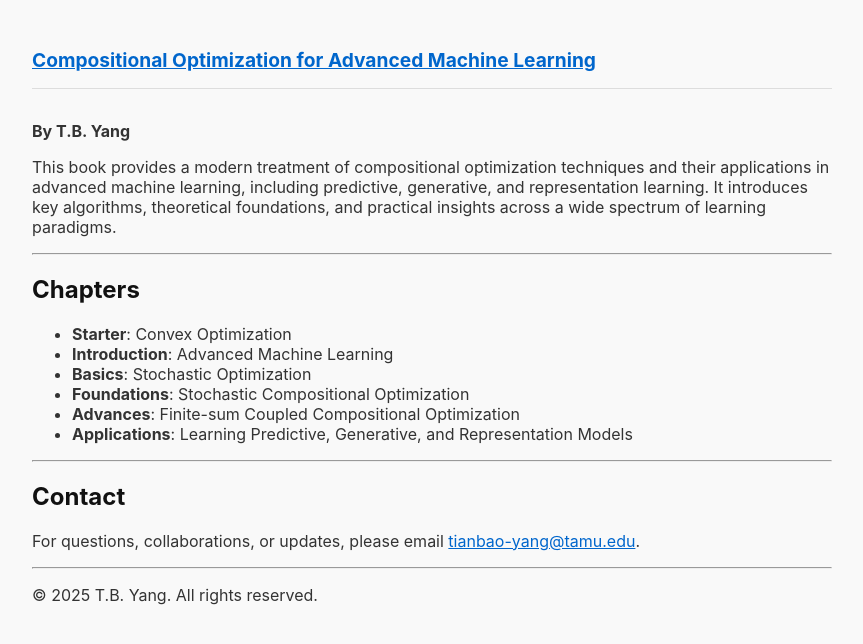
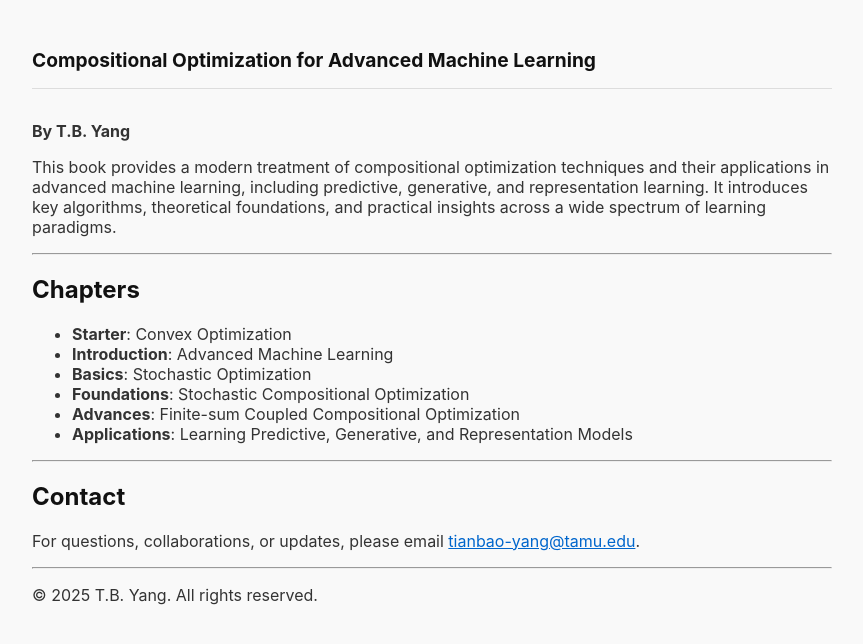
Before and after one commit to optmai/opt4ml, a Jekyll site: the page built from about.md, in a window 1280 px wide. Shown: the top 644 px of the page, without its empty margins (208-1071 px from the left). Built offline with Jekyll 4.4.1, drawn with Linux system fonts in a browser that asks for light colours.

Commit message:
Update clean.html

```diff
--- a/_layouts/clean.html
+++ b/_layouts/clean.html
@@ -16,6 +16,10 @@
     header {
       border-bottom: 1px solid #ddd;
       margin-bottom: 2rem;
+    }
+    header a {
+    text-decoration: none;   /* remove underline */
+    color: inherit;          /* inherit text color from parent */
     }
     header h1 {
       margin: 0;
```
